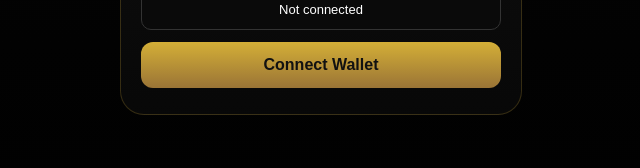
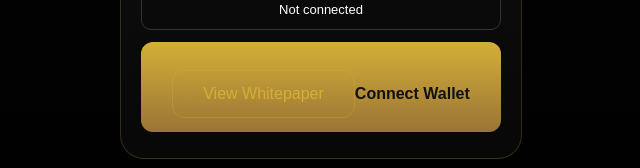
Before and after one commit to LudmataAl/reborn-site, a Next.js app: page / in a window 1280 px wide. Shown: the part 527-695 px from the top of the page, without its empty margins (319-959 px from the left). Built offline with nearby package versions, Linux system fonts and the light colour scheme.

Commit message:
Update page.js

```diff
--- a/app/page.js
+++ b/app/page.js
@@ -144,6 +144,22 @@ export default function Home() {
             fontSize: '16px',
           }}
         >
+<a href="/whitepaper" style={{ textDecoration: "none" }}>
+  <button
+    style={{
+      marginTop: "14px",
+      padding: "14px 30px",
+      borderRadius: "12px",
+      border: "1px solid rgba(212,175,55,0.3)",
+      background: "transparent",
+      color: "#D4AF37",
+      fontSize: "16px",
+      cursor: "pointer",
+    }}
+  >
+    View Whitepaper
+  </button>
+</a>
           {isConnecting
             ? 'Connecting...'
             : walletAddress
```
